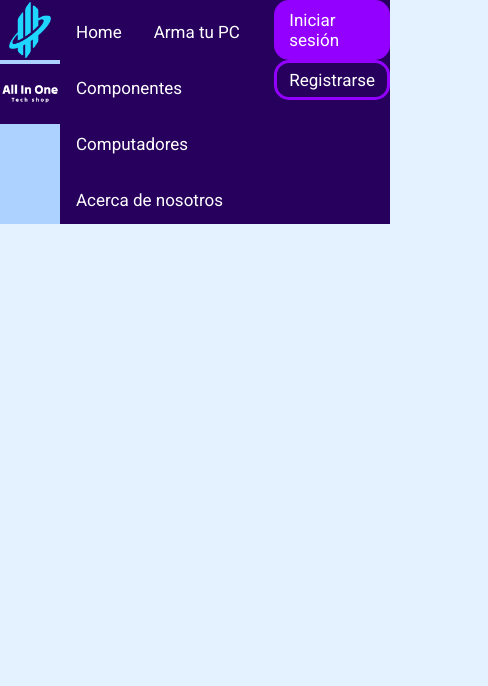
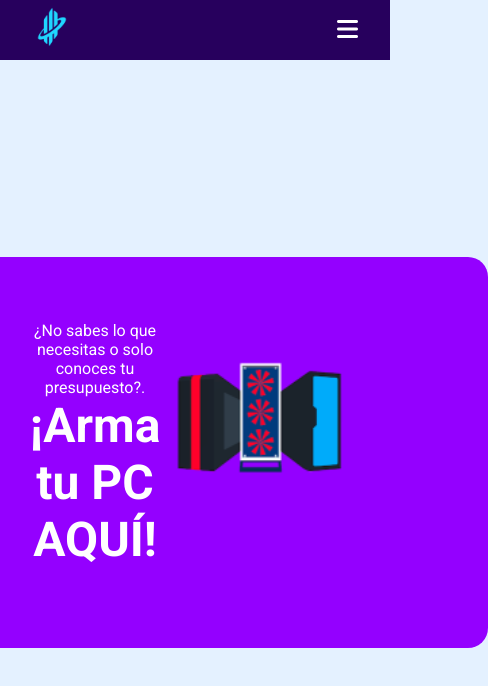
Before and after one commit to felipelondonog/All_In_One_Tech_Shop, a plain HTML site: page Views/Index.html in a window 390 px wide. Shown: the whole page, 488 px wide, since content can reach past the window. Drawn offline with Linux system fonts and the light colour scheme.

Commit message:
Index.html updated and styles.css
Navbar finished with responsive styles.

```diff
--- a/Views/Index.html
+++ b/Views/Index.html
@@ -5,23 +5,53 @@
     <meta name="viewport" content="width=device-width, initial-scale=1.0">
     <link rel="stylesheet" href="https://cdnjs.cloudflare.com/ajax/libs/font-awesome/4.7.0/css/font-awesome.min.css">
     <link rel="stylesheet" href="css/styles.css"/>
+    <link rel="stylesheet" href="https://cdnjs.cloudflare.com/ajax/libs/font-awesome/6.4.2/css/all.min.css" integrity="sha512-z3gLpd7yknf1YoNbCzqRKc4qyor8gaKU1qmn+CShxbuBusANI9QpRohGBreCFkKxLhei6S9CQXFEbbKuqLg0DA==" crossorigin="anonymous" referrerpolicy="no-referrer" />
     <title>Index</title>
 </head>
 <body>
-    <div class="topnav" id="navbar">
-        <a class="logo" href="Index.html"><img src="resources/logo.png" width="60px"><img src="resources/allInOne.png" width="60px"></a>
-        <div class="topnav-link">
-            <a href="#home">Home</a>
-            <a href="#armaTuPc">Arma tu PC</a>
-            <a href="#componentes">Componentes</a>
-            <a href="#computadores">Computadores</a>
-            <a href="#about">Acerca de nosotros</a>
+    <header>
+        <div class="navbar">
+            <div class="logo" style="display: block;">
+                <a href="#"><img src="resources/logo.png" width="40px"></a></div>
+            <ul class="links">
+                <li><a href="componentes">Componentes</a></li>
+                <li><a href="computadores">Computadores</a></li>
+                <li><a href="about">Acerca de nosotros</a></li>
+                <li><a href="contact">Contacto</a></li>
+            </ul>
+            <div>
+                <a href="#" class="action_btn">Iniciar sesión</a>
+                <a href="#" class="action_btn negative">Registrarse</a>
+            </div>
+            <div class="toggle_btn">
+                <i class="fa-solid fa-bars"></i>
+            </div>
         </div>
-        <div class="topnav-btn">
-            <a class="sign-in">Iniciar sesión</a>
-            <a class="log-in">Registrarse</a>
+        <div class="dropdown_menu">
+            <li><a href="componentes">Componentes</a></li>
+            <li><a href="computadores">Computadores</a></li>
+            <li><a href="about">Acerca de nosotros</a></li>
+            <li><a href="contact">Contacto</a></li>
+            <li><a href="#" class="action_btn">Iniciar sesión</a></li>
+            <li><a href="#" class="action_btn negative">Registrarse</a></li>
         </div>
-    </div>
-    <script src="js/index.js"></script>
+    </header>
+
+    <main>
+        <section id="hero">
+            <a href="#">
+            <div class="main_container">
+                <div>
+                    <p>¿No sabes lo que necesitas o solo conoces tu presupuesto?.</p>
+                    <h1>¡Arma tu PC AQUÍ!</h1>
+                </div>
+                <div>
+                    <img src="resources/pcCreator1.png" width="200px">
+                </div>
+            </div>
+        </a>
+        </section>
+    </main>
+    <script src="js/Index.js"></script>
 </body>
 </html>
--- a/Views/css/styles.css
+++ b/Views/css/styles.css
@@ -1,54 +1,168 @@
 @import url('https://fonts.googleapis.com/css2?family=Roboto:wght@400;700&display=swap');
 
+* {
+    margin: 0;
+    padding: 0;
+    box-sizing: border-box;
+    font-family:'Roboto', sans-serif, Verdana, Geneva, Tahoma;
+}
+
 body {
-    margin: 0;
-    font-family:'Roboto', sans-serif, Verdana, Geneva, Tahoma;
+    height: 100hv;
     background-color: #E4F1FF;
 }
 
-.topnav {
-    display: flex;
+li {
+    list-style: none;
+}
+
+a {
+    text-decoration: none;
+    color: white;
+    font-size: 1rem;
+}
+
+a:hover {
+    color: #AED2FF;
+}
+
+header {
+    position: relative;
+    padding: 0 2rem;
     background-color: #27005D;
 }
-.topnav .topnav-link a {
-    float: left;
-    color: #ffffff;
-    text-align: center;
-    padding: 14px 16px;
-    margin-top: 8px;
-    text-decoration: none;
-    font-size: 17px;
+
+.navbar {
+    width: 100%;
+    height: 60px;
+    max-width: 1200px;
+    margin: 0 auto;
+    display: flex;
+    align-items: center;
+    justify-content: space-between;
 }
 
-.topnav .topnav-btn a {
-    float: right;
-    display: inline;
-    color: white;
-    font-size: 17px;
-    border-radius: 15px;
+.navbar .logo {
+    font-size: 1.5rem;
+    font-weight: bold;
 }
 
-.sign-in {
-    padding: 10px 15px;
-    background-color: #9400FF;
+.navbar .links {
+    display: flex;
+    gap: 2rem;
 }
 
-.log-in {
-    padding: 7px 12px;
-    background-color: #27005D;
-    border: 3px solid #9400FF;
+.navbar .toggle_btn {
+    color: white;
+    font-size: 1.5rem;
+    cursor: pointer;
+    display: none;
 }
 
-.topnav a:hover {
-    background-color: #AED2FF;
+.action_btn {
+    background-color: #9400FF;
+    color: white;
+    padding: 0.5rem 1rem;
+    border: none;
+    outline: none;
+    border-radius: 10px;
+    font-size: 0.8rem;
+    font-weight: bold;
+    cursor: pointer;
+    transition: scale 0.2 ease;
+}
+
+.negative {
+    background-color: #27005D;
+    border: 2px solid #9400FF;
+    color: white;
+}
+
+.action_btn:hover {
+    scale: 1.05;
+    color: white;
+}
+
+.action_btn:active {
+    scale: 0.95;
+}
+
+/*DROPDOWN MENU*/
+.dropdown_menu {
+    display: none;
+    position: absolute;
+    right: 2rem;
+    top: 60px;
+    height: 0;
+    width: 300px;
+    background: #27005D;
+    backdrop-filter: blur(15px);
+    border-radius: 10px;
+    overflow: hidden;
+    transition: height .2s cubic-bezier(0.175, 0.885, 0.32, 1.275);
+}
+
+.dropdown_menu.open {
+    height: 250px;
+}
+
+.dropdown_menu li {
+    padding: 0.5rem;
+    display: flex;
+    align-items: center;
+    justify-content: center;
+}
+
+.dropdown_menu .action_btn {
+    width: 100%;
+    display: flex;
+    justify-content: center;
+}
+
+/* HERO */
+section#hero {
+    height: calc(100vh - 60px);
+    display: flex;
+    flex-direction: column;
+    align-items: center;
+    justify-content: center;
+    text-align: center;
     color: black;
 }
 
-.topnav a.active {
-    background-color: #113946;
-    color: white;
+#hero h1 {
+    font-size: 3rem;
+    margin-bottom: 1rem;
 }
 
-.topnav .icon {
-    display: none;
+.main_container {
+    color: white;
+    display: flex;
+    background-color: #9400FF;
+    border-style: none;
+    border-radius: 20px;
+    padding: 4rem 8rem;
 }
+
+/*RESPONSIVE*/
+@media(max-width: 992px){
+    .navbar .links,
+    .navbar .action_btn {
+        display: none;
+    }
+
+    .navbar .toggle_btn {
+        display: block;
+    }
+
+    .dropdown_menu {
+        display: block;
+    }
+}
+
+@media (max-width: 576px) {
+    .dropdown_menu {
+        left: 2rem;
+        width: unset;
+    }
+}
--- /dev/null
+++ b/Views/js/Index.js
@@ -0,0 +1,12 @@
+const toggleBtn = document.querySelector('.toggle_btn')
+const toggleBtnIcon = document.querySelector('.toggle_btn i')
+const dropDownMenu = document.querySelector('.dropdown_menu')
+
+toggleBtn.onclick = function() {
+    dropDownMenu.classList.toggle('open')
+    const isOpen = dropDownMenu.classList.contains('open')
+
+    toggleBtnIcon.classList = isOpen
+        ? 'fa-solid fa-xmark'
+        : 'fa-solid fa-bars'
+}
```
Also changed, not shown: Views/resources/pcCreator.png (added), Views/resources/pcCreator1.png (added).
